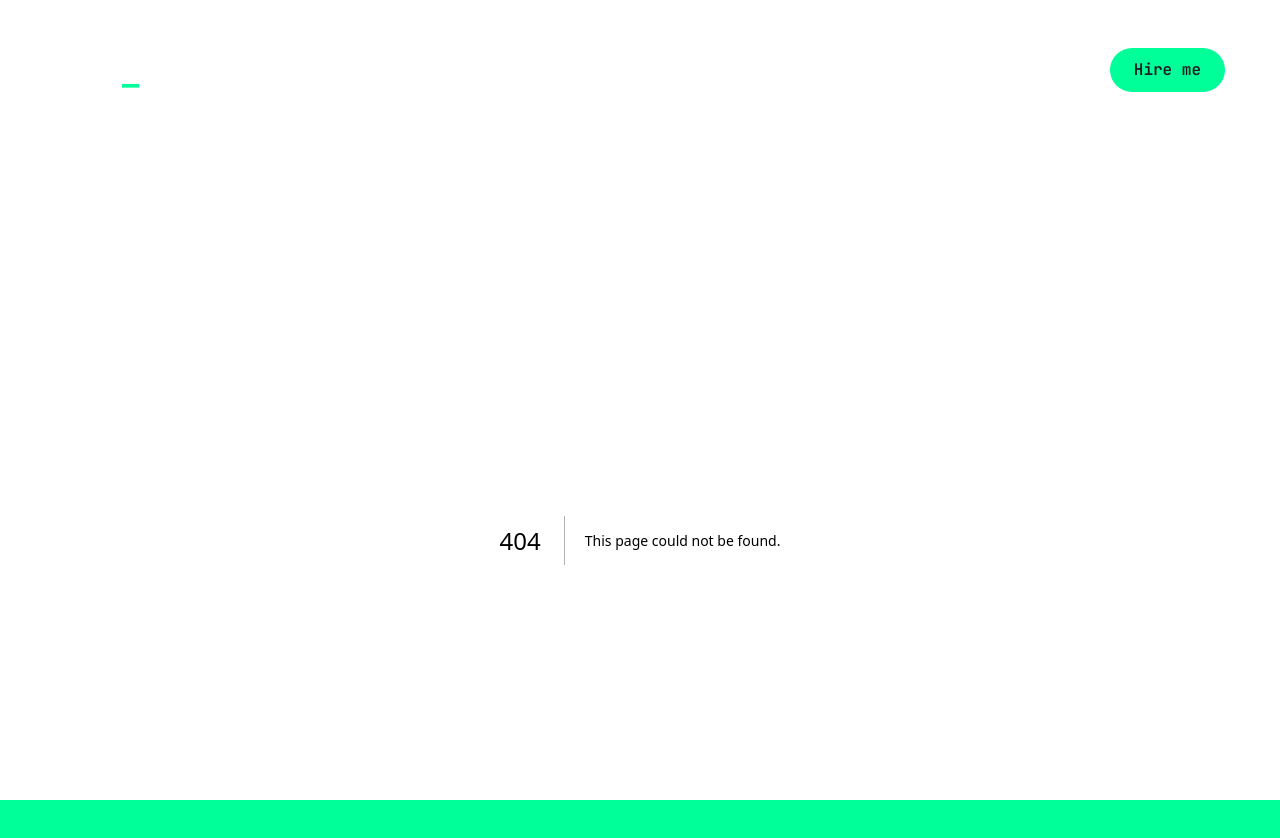
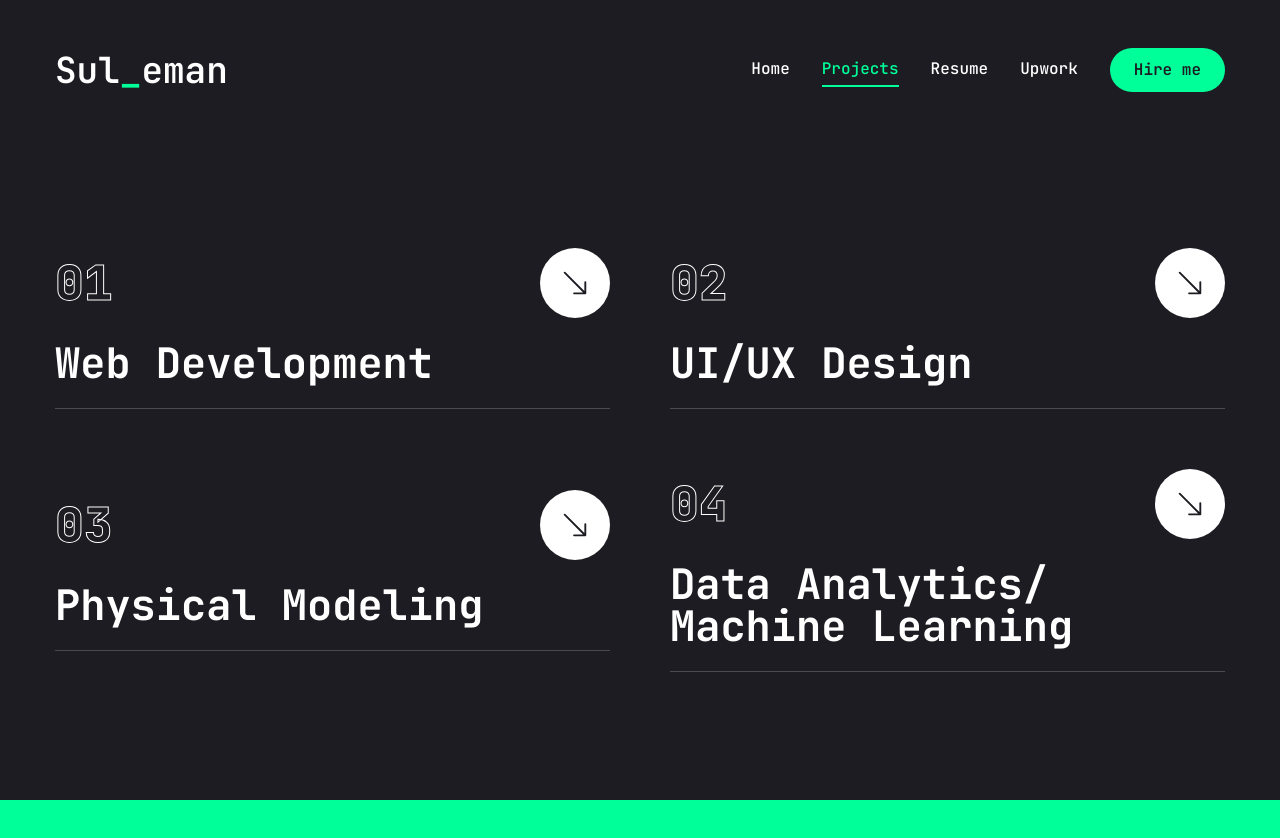
Before and after one commit to MSulSal/portfolio, a Next.js app: page /projects in a window 1280 px wide. Before the commit this address had no page. Shown: the top 838 px of the page. After the commit the page ends 800 px from the top, so only its background shows below. Built offline with nearby package versions, Linux system fonts and the light colour scheme.

Commit message:
update navbar

```diff
--- a/src/app/page.tsx
+++ b/src/app/page.tsx
@@ -1,4 +1,3 @@
-// import Photo from "@/components/Photo";
 import Socials from "@/components/Socials";
 import Stats from "@/components/Stats";
 import { Button } from "@/components/ui/button";
@@ -48,10 +47,6 @@ const Home = () => {
               </div>
             </div>
           </div>
-          {/* photo */}
-          {/* <div className="order-1 xl:order-none mb-8 xl:mb-0"> */}
-          {/* <Photo /> */}
-          {/* </div> */}
         </div>
       </div>
       <Stats />
--- /dev/null
+++ b/src/app/projects/page.tsx
@@ -0,0 +1,75 @@
+"use client";
+
+import { BsArrowDownRight } from "react-icons/bs";
+import Link from "next/link";
+import { motion } from "framer-motion";
+
+const projects = [
+  {
+    num: "01",
+    title: "Web Development",
+    href: "web-development",
+  },
+  {
+    num: "02",
+    title: "UI/UX Design",
+    href: "ui-ux",
+  },
+  {
+    num: "03",
+    title: "Physical Modeling",
+    href: "physical-modeling",
+  },
+  {
+    num: "04",
+    title: "Data Analytics/ Machine Learning",
+    href: "data-analytics",
+  },
+];
+
+const Services = () => {
+  return (
+    <section className="min-h-[80vh] flex flex-col justify-center py-12 xl:py-0">
+      <div className="container mx-auto">
+        <motion.div
+          initial={{ opacity: 0 }}
+          animate={{
+            opacity: 1,
+            transition: { delay: 2.4, duration: 0.4, ease: "easeIn" },
+          }}
+          className="grid grid-cols-1 md:grid-cols-2 gap-[60px]"
+        >
+          {projects.map((projectType, index) => {
+            return (
+              <div
+                key={index}
+                className="flex-1 flex flex-col justify-center gap-6 group"
+              >
+                {/* top */}
+                <div className="w-full flex justify-between items-center">
+                  <div className="text-5xl font-extrabold text-outline text-transparent group-hover:text-outline-hover transition-all duration-500">
+                    {projectType.num}
+                  </div>
+                  <Link
+                    href={`/projects/${projectType.href}`}
+                    className="w-[70px] h-[70px] rounded-full bg-white group-hover:bg-accent transition-all duration-500 flex justify-center items-center hover:-rotate-45"
+                  >
+                    <BsArrowDownRight className="text-primary text-3xl" />
+                  </Link>
+                </div>
+                {/* title */}
+                <h2 className="text-[42px] font-bold leading-none text-white group-hover:text-accent transition-all duration-500">
+                  {projectType.title}
+                </h2>
+                {/* border */}
+                <div className="border-b border-white/20 w-full"></div>
+              </div>
+            );
+          })}
+        </motion.div>
+      </div>
+    </section>
+  );
+};
+
+export default Services;
--- a/src/app/services/page.tsx
+++ /dev/null
@@ -1,67 +0,0 @@
-"use client";
-
-import { BsArrowDownRight } from "react-icons/bs";
-import Link from "next/link";
-import { motion } from "framer-motion";
-
-const projects = [
-  {
-    num: "01",
-    title: "Web Development",
-    href: "https://www.upwork.com/freelancers/~0155bc92ca790b58b7",
-  },
-  {
-    num: "02",
-    title: "UI/UX Design",
-    href: "https://www.upwork.com/freelancers/~0155bc92ca790b58b7",
-  },
-];
-
-const Services = () => {
-  return (
-    <section className="min-h-[80vh] flex flex-col justify-center py-12 xl:py-0">
-      <div className="container mx-auto">
-        <motion.div
-          initial={{ opacity: 0 }}
-          animate={{
-            opacity: 1,
-            transition: { delay: 2.4, duration: 0.4, ease: "easeIn" },
-          }}
-          className="grid grid-cols-1 md:grid-cols-2 gap-[60px]"
-        >
-          {projects.map((projectType, index) => {
-            return (
-              <div
-                key={index}
-                className="flex-1 flex flex-col justify-center gap-6 group"
-              >
-                {/* top */}
-                <div className="w-full flex justify-between items-center">
-                  <div className="text-5xl font-extrabold text-outline text-transparent group-hover:text-outline-hover transition-all duration-500">
-                    {projectType.num}
-                  </div>
-                  <Link
-                    href={projectType.href}
-                    className="w-[70px] h-[70px] rounded-full bg-white group-hover:bg-accent transition-all duration-500 flex justify-center items-center hover:-rotate-45"
-                    target="_blank"
-                    rel="noopener noreferrer"
-                  >
-                    <BsArrowDownRight className="text-primary text-3xl" />
-                  </Link>
-                </div>
-                {/* title */}
-                <h2 className="text-[42px] font-bold leading-none text-white group-hover:text-accent transition-all duration-500">
-                  {projectType.title}
-                </h2>
-                {/* border */}
-                <div className="border-b border-white/20 w-full"></div>
-              </div>
-            );
-          })}
-        </motion.div>
-      </div>
-    </section>
-  );
-};
-
-export default Services;
--- a/src/app/work/page.tsx
+++ /dev/null
@@ -1,75 +0,0 @@
-"use client";
-
-import { BsArrowDownRight } from "react-icons/bs";
-import Link from "next/link";
-import { motion } from "framer-motion";
-
-const projects = [
-  {
-    num: "01",
-    title: "Web Development",
-    href: "web-development",
-  },
-  {
-    num: "02",
-    title: "UI/UX Design",
-    href: "ui-ux",
-  },
-  {
-    num: "03",
-    title: "Physical Modeling",
-    href: "physical-modeling",
-  },
-  {
-    num: "04",
-    title: "Data Analytics/ Machine Learning",
-    href: "data-analytics",
-  },
-];
-
-const Services = () => {
-  return (
-    <section className="min-h-[80vh] flex flex-col justify-center py-12 xl:py-0">
-      <div className="container mx-auto">
-        <motion.div
-          initial={{ opacity: 0 }}
-          animate={{
-            opacity: 1,
-            transition: { delay: 2.4, duration: 0.4, ease: "easeIn" },
-          }}
-          className="grid grid-cols-1 md:grid-cols-2 gap-[60px]"
-        >
-          {projects.map((projectType, index) => {
-            return (
-              <div
-                key={index}
-                className="flex-1 flex flex-col justify-center gap-6 group"
-              >
-                {/* top */}
-                <div className="w-full flex justify-between items-center">
-                  <div className="text-5xl font-extrabold text-outline text-transparent group-hover:text-outline-hover transition-all duration-500">
-                    {projectType.num}
-                  </div>
-                  <Link
-                    href={`/work/${projectType.href}`}
-                    className="w-[70px] h-[70px] rounded-full bg-white group-hover:bg-accent transition-all duration-500 flex justify-center items-center hover:-rotate-45"
-                  >
-                    <BsArrowDownRight className="text-primary text-3xl" />
-                  </Link>
-                </div>
-                {/* title */}
-                <h2 className="text-[42px] font-bold leading-none text-white group-hover:text-accent transition-all duration-500">
-                  {projectType.title}
-                </h2>
-                {/* border */}
-                <div className="border-b border-white/20 w-full"></div>
-              </div>
-            );
-          })}
-        </motion.div>
-      </div>
-    </section>
-  );
-};
-
-export default Services;
--- a/src/components/MobileNav.tsx
+++ b/src/components/MobileNav.tsx
@@ -9,22 +9,27 @@ const links = [
   {
     name: "home",
     path: "/",
+    external: false,
   },
   {
-    name: "services",
-    path: "/services",
+    name: "projects",
+    path: "/projects",
+    external: false,
   },
   {
     name: "resume",
     path: "/resume",
+    external: false,
   },
   {
-    name: "work",
-    path: "/work",
+    name: "upwork",
+    path: "https://www.upwork.com/freelancers/~0155bc92ca790b58b7",
+    external: true,
   },
   {
     name: "contact",
     path: "/contact",
+    external: false,
   },
 ];
 
@@ -46,11 +51,24 @@ const MobileNav = () => {
         </div>
         {/* nav */}
         <nav className="flex flex-col justify-center items-center gap-8">
-          {links.map((link, index) => {
-            return (
+          {links.map((link, index) =>
+            link.external ? (
+              <a
+                key={index}
+                href={link.path}
+                target="_blank"
+                rel="noopener noreferrer"
+                className={`${
+                  link.path === pathname &&
+                  "text-accent border-b-2 border-accent"
+                } text-xl capitalize hover:text-accent transition-all`}
+              >
+                {link.name}
+              </a>
+            ) : (
               <Link
+                key={index}
                 href={link.path}
-                key={index}
                 className={`${
                   link.path === pathname &&
                   "text-accent border-b-2 border-accent"
@@ -58,8 +76,8 @@ const MobileNav = () => {
               >
                 {link.name}
               </Link>
-            );
-          })}
+            )
+          )}
         </nav>
       </SheetContent>
     </Sheet>
--- a/src/components/Nav.tsx
+++ b/src/components/Nav.tsx
@@ -7,38 +7,53 @@ const links = [
   {
     name: "home",
     path: "/",
+    external: false,
   },
   {
-    name: "services",
-    path: "/services",
+    name: "projects",
+    path: "/projects",
+    external: false,
   },
   {
     name: "resume",
     path: "/resume",
+    external: false,
   },
   {
-    name: "work",
-    path: "/work",
+    name: "upwork",
+    path: "https://www.upwork.com/freelancers/~0155bc92ca790b58b7",
+    external: true,
   },
 ];
 
 const Nav = () => {
   const pathname = usePathname();
+
   return (
     <nav className="flex gap-8">
-      {links.map((link, index) => {
-        return (
+      {links.map((link, index) =>
+        link.external ? (
+          <a
+            key={index}
+            href={link.path}
+            target="_blank"
+            rel="noopener noreferrer"
+            className="capitalize font-medium hover:text-accent transitional-all"
+          >
+            {link.name}
+          </a>
+        ) : (
           <Link
+            key={index}
             href={link.path}
-            key={index}
             className={`${
               link.path === pathname && "text-accent border-b-2 border-accent"
             } capitalize font-medium hover:text-accent transitional-all`}
           >
             {link.name}
           </Link>
-        );
-      })}
+        )
+      )}
     </nav>
   );
 };
```
Also changed, not shown: src/app/projects/[type]/page.tsx (renamed from src/app/work/[type]/page.tsx), 115 other files (tests, documents, lock files or other folders).
